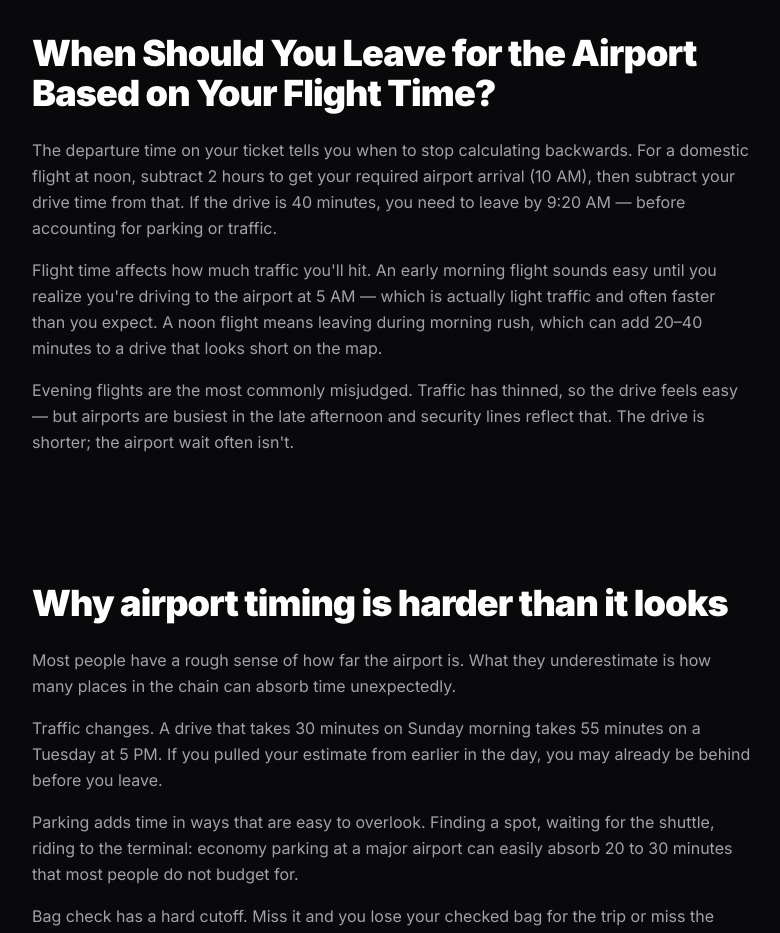
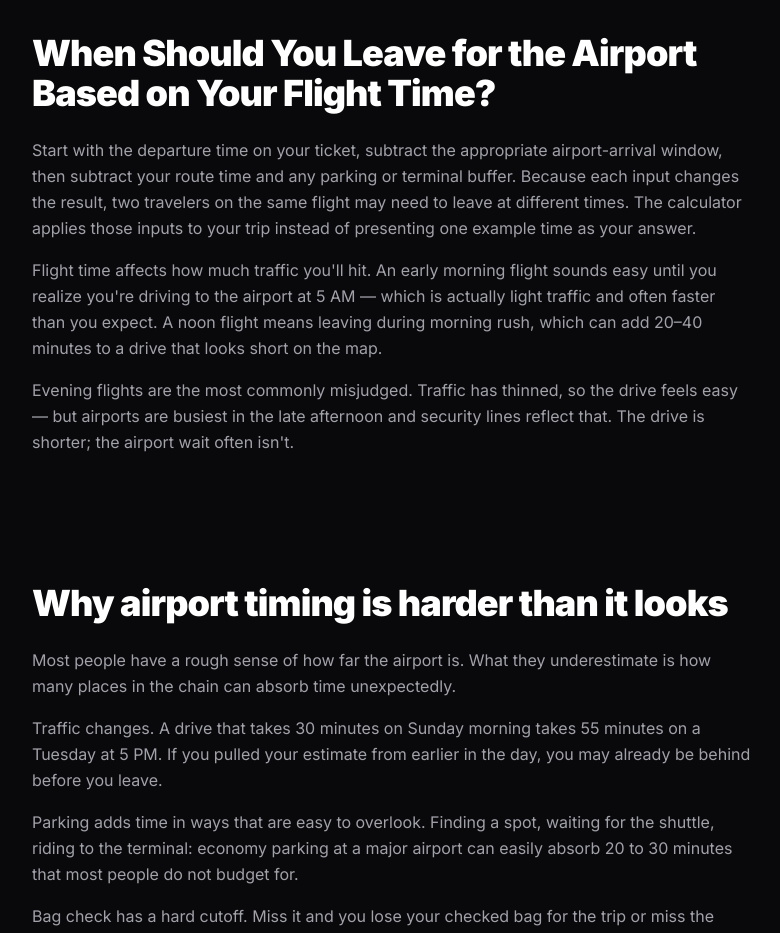
Before and after one commit to EthanMGarr/ontimer-website, a Next.js app: page /airport-time-to-leave-calculator in a window 1280 px wide. Shown: the part 1920-2853 px from the top of the page, without its empty margins (248-1028 px from the left). Built offline with nearby package versions, Linux system fonts and the light colour scheme; no server answers.

Commit message:
Improve airport calculator search snippet

```diff
--- a/src/app/airport-time-to-leave-calculator/page.tsx
+++ b/src/app/airport-time-to-leave-calculator/page.tsx
@@ -216,7 +216,7 @@ export default function AirportTimeToLeaveCalculator() {
               expected travel conditions, security planning, bags, parking and terminal access—not
               just a generic 2-hour or 3-hour arrival rule.
             </p>
-            <p>
+            <p data-nosnippet>
               A common planning baseline is arriving 2 hours before domestic flights and 3 hours
               before international flights. The calculator works backward from your actual trip to
               estimate when you should leave.
@@ -272,10 +272,11 @@ export default function AirportTimeToLeaveCalculator() {
           </h2>
           <div className="mt-6 space-y-4 leading-relaxed text-zinc-400">
             <p>
-              The departure time on your ticket tells you when to stop calculating backwards.
-              For a domestic flight at noon, subtract 2 hours to get your required airport arrival
-              (10 AM), then subtract your drive time from that. If the drive is 40 minutes, you
-              need to leave by 9:20 AM — before accounting for parking or traffic.
+              Start with the departure time on your ticket, subtract the appropriate airport-arrival
+              window, then subtract your route time and any parking or terminal buffer. Because each
+              input changes the result, two travelers on the same flight may need to leave at
+              different times. The calculator applies those inputs to your trip instead of presenting
+              one example time as your answer.
             </p>
             <p>
               Flight time affects how much traffic you&apos;ll hit. An early morning flight sounds
```
Also changed, not shown: 1 other file (tests, documents, lock files or other folders).
